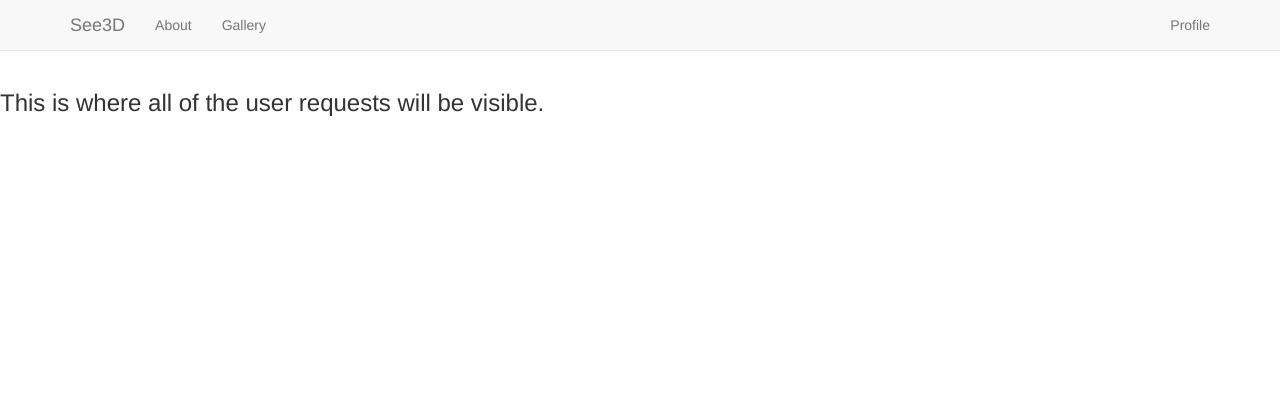
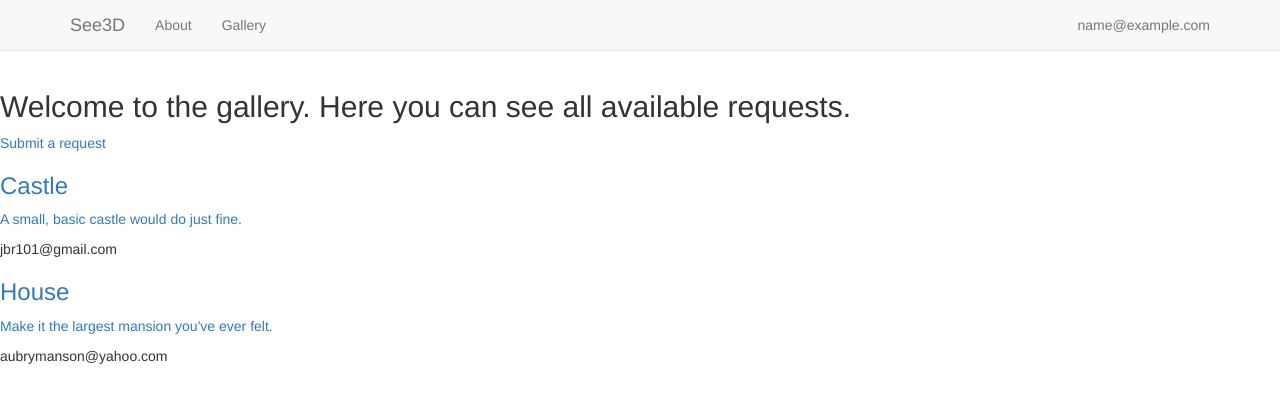
Before and after one commit to beginner-innovators/See3D, a Flask app: page /gallery/ in a window 1280 px wide. Shown: the top 403 px of the page. Run offline with Flask 2, Linux system fonts and the light colour scheme; the visitor is signed in with stand-in values (Sample User, id 1); data comes from the database, SQL or seed files in the repository; some libraries are stand-ins or nearby versions.

Commit message:
Add working gallery page.

```diff
--- a/See3D/templates/base.html
+++ b/See3D/templates/base.html
@@ -10,13 +10,13 @@
     <meta name="author" content="">
     <link rel="icon" href="{{ url_for('static', filename='favicon.ico') }}">
 
-    {% if title %}
+    {% if title -%}
     <title>{{ title }} - See3D</title>
-    {% else %}
+    {% else -%}
     <title>See3D</title>
-    {% endif %}
+    {% endif -%}
 
-    {% block heading %}{% endblock %}
+    {% block heading -%}{% endblock -%}
 
     <!-- Bootstrap core CSS -->
     <link href="{{ url_for('static', filename='bootstrap/css/bootstrap.min.css') }}" rel="stylesheet">
@@ -71,13 +71,17 @@
 
           </ul>
           <ul class="nav navbar-nav navbar-right">
-            <li><a href="/profile/">Profile</a></li>
+            {% if current_user.is_authenticated -%}
+            <li><a href="/profile/">{{ current_user.email|e }}</a></li>
+            {% else -%}
+            <li><a href="/oauth2callback">Sign in with Google</a></li>
+            {% endif -%}
           </ul>
         </div><!--/.nav-collapse -->
       </div>
     </nav>
 
-    {% block content %}{% endblock %}
+    {% block content -%}{% endblock -%}
 
     <!-- Bootstrap core JavaScript
     ================================================== -->
--- a/See3D/templates/gallery.html
+++ b/See3D/templates/gallery.html
@@ -1,5 +1,19 @@
 {% extends "base.html" %}
 
 {% block content %}
-    <h3>This is where all of the user requests will be visible.</h3>
+  <h2>Welcome to the gallery. Here you can see all available requests.</h2>
+  {% if current_user.is_authenticated -%}
+    <div><a href={{ url_for('submit') }}>Submit a request</a></div>
+  {% endif -%}
+  {% for request in requests -%}
+    <div>
+      <a href={{ url_for('request', request_id=request.id) }}>
+        <div>
+          <h3>{{ request.title|e }}</h3>
+          <p>{{ request.description|e }}</p>
+        </div>
+      </a>
+      <p>{{ request.user.email|e }}</p>
+    </div>
+  {% endfor -%}
 {% endblock %}
--- a/See3D/templates/index.html
+++ b/See3D/templates/index.html
@@ -3,6 +3,4 @@
 {% block content %}
     <div><h1>Put the world at your fingertips.</h1></div>
     <div><p>Whether you are a creator or requesting a model, See3D lets you experience the world through the newest technologies in 3D printing.</p></div>
-
-    <div><p><a href={{ url_for("oauth2callback") }}>Log in with Google</a></p></div>
 {% endblock %}
--- a/See3D/views.py
+++ b/See3D/views.py
@@ -1,11 +1,12 @@
 import json
 
 import httplib2
-from flask import redirect, render_template, request, session, url_for
-from flask_login import login_required
+import flask
+from flask_login import login_required, login_user, logout_user
 from oauth2client import client
 
-from See3D import app, db, login_manager, models
+from See3D import app, db, login_manager
+from See3D.models import User
 
 @login_manager.user_loader
 def load_user(user_id):
@@ -14,41 +15,84 @@ def load_user(user_id):
 @app.route('/')
 @app.route('/index/')
 def index():
-    return render_template('index.html')
+    return flask.render_template('index.html')
 
 @app.route('/about/')
 @login_required
 def about():
-    return render_template('about.html', title="About")
+    return flask.render_template('about.html', title="About")
 
 @app.route('/gallery/')
+def gallery():
+    requests = []
+
+    requests.append({
+        "id": 5738493,
+        "title": "Castle",
+        "description": "A small, basic castle would do just fine.",
+        "user": {"email":"jbr101@gmail.com"}
+    })
+
+    requests.append({
+        "id": 2023423,
+        "title": "House",
+        "description": "Make it the largest mansion you've ever felt.",
+        "user": {"email":"aubrymanson@yahoo.com"}
+    })
+
+    return flask.render_template('gallery.html', title="Gallery", requests=requests)
+
+@app.route('/requests/<request_id>/')
+def request(request_id):
+    return "Request {}".format(request_id)
+
+@app.route('/submit/')
 @login_required
-def gallery():
-    return render_template('gallery.html', title="Gallery")
+def submit():
+    return "This is where users will submit requests."
 
 @app.route('/profile/')
 @login_required
 def profile():
-    return render_template('profile.html', title="Profile")
+    return flask.render_template('profile.html', title="Profile")
 
 @app.route('/oauth2callback')
 def oauth2callback():
     flow = client.flow_from_clientsecrets(
         '../client_secrets.json',
-        scope='https://www.googleapis.com/auth/userinfo.profile',
-        redirect_uri=url_for('oauth2callback', _external=True),
+        scope='email profile',
+        redirect_uri=flask.url_for('oauth2callback', _external=True),
     )
     flow.params['include_granted_scopes'] = "true"
 
     # Redirect user to Google sign-in.
-    if 'code' not in request.args:
+    if 'code' not in flask.request.args:
         auth_uri = flow.step1_get_authorize_url()
-        return redirect(auth_uri)
+        return flask.redirect(auth_uri)
 
     # Upon callback, obtain the user's credentials.
     else:
-        auth_code = request.args.get('code')
-        credentials = flow.step2_exchange(auth_code).to_json()
+        auth_code = flask.request.args.get('code')
+        credentials = flow.step2_exchange(auth_code)
 
-        sub = credentials["id_token"]["sub"]        # Primary identification of Google account
-        user = models.User.query.filter_by(sub=sub).first()
+        user_info = json.loads(credentials.to_json())
+
+        sub = user_info["id_token"]["sub"]        # Primary identification of Google account
+        user = User.query.filter_by(sub=sub).first()
+
+        # Add user to database if not already there.
+        if not user:
+            email = user_info["id_token"]["email"]
+            user = User(email=email, creator=False, sub=sub)
+
+            db.session.add(user)
+            db.session.commit()
+
+        login_user(user, remember=True)
+        return flask.redirect(flask.url_for('index'))
+
+@app.route('/logout/')
+@login_required
+def logout():
+    logout_user()
+    return flask.redirect('index')
```
Also changed, not shown: See3D/models.py (+2 -5 lines), See3D/templates/profile.html (+7 -1 lines).
